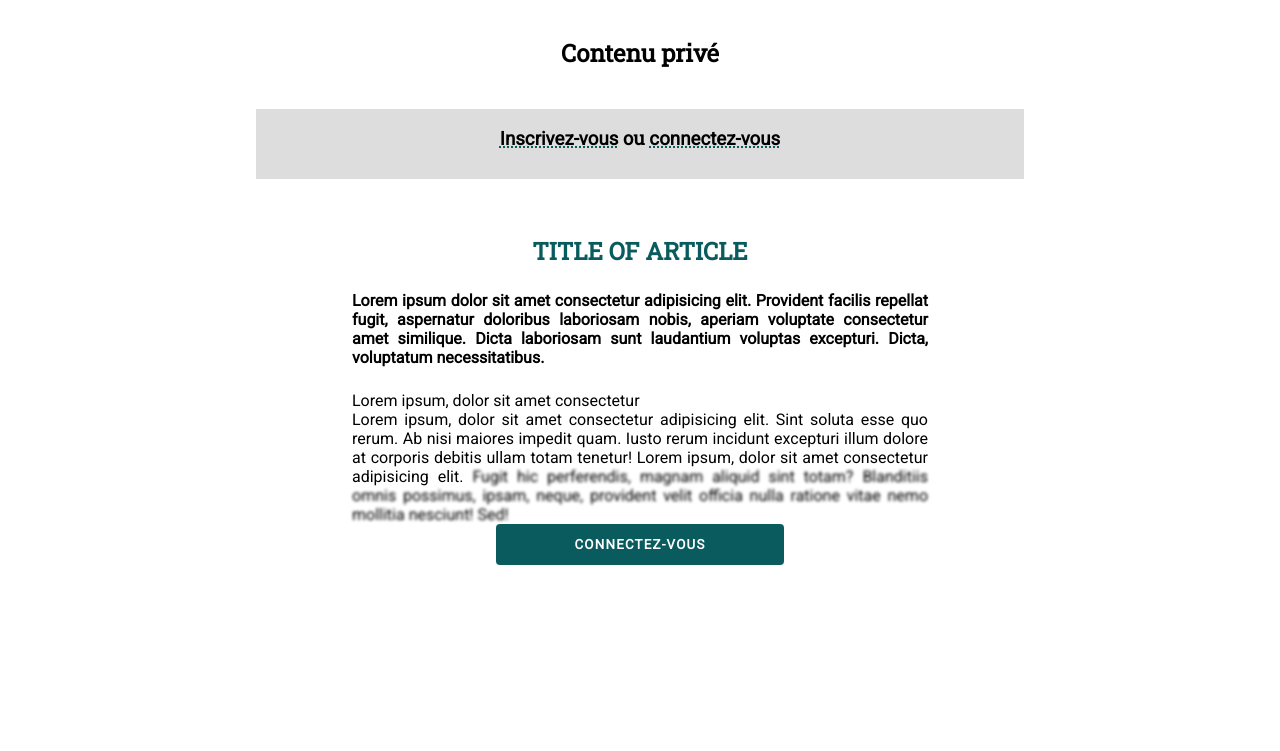
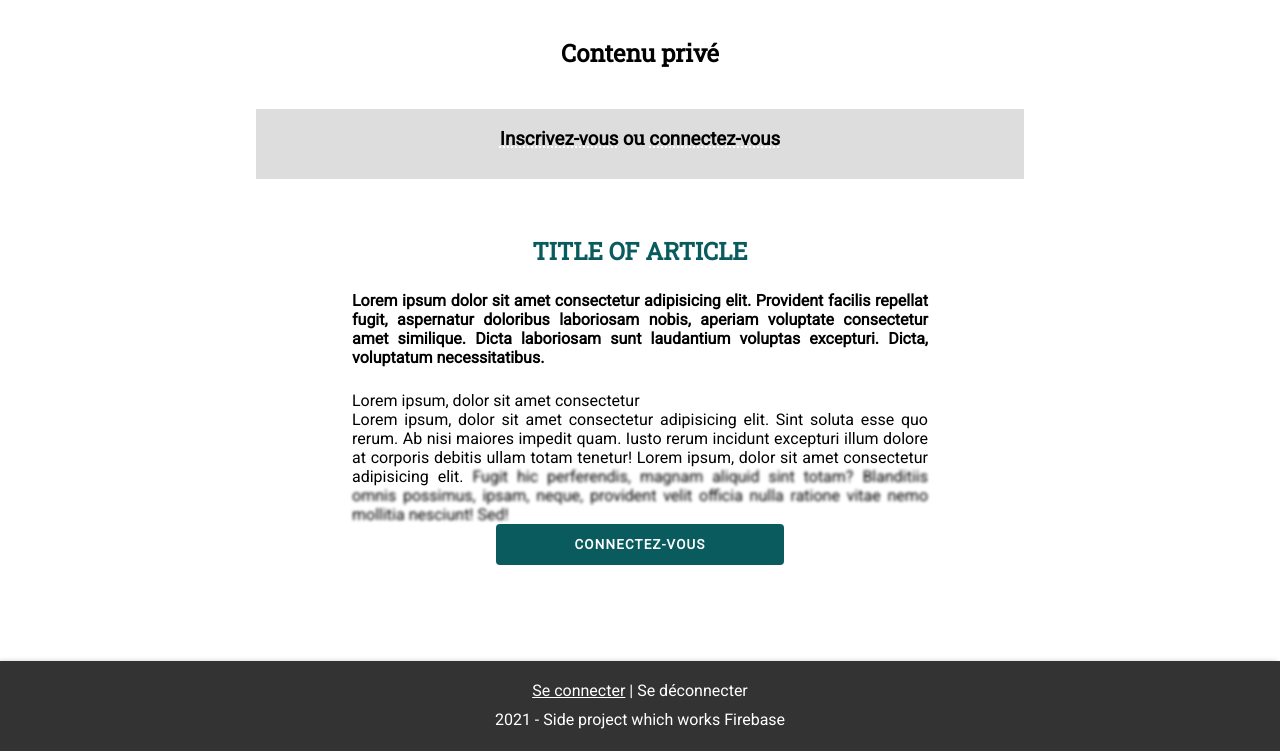
Before and after one commit to alice-sebego/authenfication-system-with-firebase, a website built with webpack: page index.html in a window 1280 px wide. Shown: the part 144-895 px from the top of the page. Before the commit the page ends 800 px from the top, so only its background shows below. Built offline with nearby package versions, Linux system fonts and the light colour scheme; some packages are replaced by stand-ins of ours; no server answers; files whose address does not match are found by name.

Commit message:
Create the footer

```diff
--- a/index.html
+++ b/index.html
@@ -74,10 +74,10 @@
         </form>
     </section>
     <main>
-
     </main>
     <footer>
-
+        <p><a href="#forms" class="connection">Se connecter</a> | <span>Se déconnecter</span></p>
+        <p><span id="year"></span> - Side project which works Firebase</p>
     </footer>
 </body>
 </html>
--- a/src/css/style.css
+++ b/src/css/style.css
@@ -63,7 +63,7 @@ h3{
 }
 
 h3 span{
-    text-decoration: 2px dotted rgb(9, 91, 94) underline;
+    text-decoration: 2px dotted white underline;
 }
 
 #picture{
@@ -204,6 +204,20 @@ main > button{
     text-transform: uppercase;
 }
 
+footer{
+    margin-top: 10vh;
+    padding: 2vh 3vw;
+    text-align: center;
+    line-height: 1.8em;
+    box-shadow: -.1em 0 .3em rgba(0, 0, 0, 0.2);
+    color: white;
+    background-color: #333;
+}
+
+footer a{
+    color: white;
+}
+
 /* Responsive display */
 @media screen and (max-width: 700px){
 
--- a/src/js/article-content.js
+++ b/src/js/article-content.js
@@ -1,4 +1,5 @@
-export const contentMain = {
+export const contentMain =
+{
     forUserDisconnected : `
     <h2>Title of article</h2>
     <p class="chapo">Lorem ipsum dolor sit amet consectetur adipisicing elit. Provident facilis repellat fugit, aspernatur doloribus laboriosam nobis, aperiam voluptate consectetur amet similique. Dicta laboriosam sunt laudantium voluptas excepturi. Dicta, voluptatum necessitatibus.</p>
@@ -7,6 +8,7 @@ export const contentMain = {
     </p>
     <input type="button" class="connection" value="Connectez-vous"/>
     `,
+
     forUserLogged : `
     <h2>Title of article</h2>
     <p class="chapo">Lorem ipsum dolor sit amet consectetur adipisicing elit. Provident facilis repellat fugit, aspernatur doloribus laboriosam nobis, aperiam voluptate consectetur amet similique. Dicta laboriosam sunt laudantium voluptas excepturi. Dicta, voluptatum necessitatibus.</p>
--- a/src/js/main.js
+++ b/src/js/main.js
@@ -132,3 +132,7 @@ $navigationBar.addEventListener("click", () => $navigationUl.classList.toggle("n
 // Add tabindex attribute for each element with class "connection" & "subscription"
 util.addTabindex($connection);
 util.addTabindex($subscription);
+
+// Display current year on the footer
+const $year = document.querySelector("#year");
+util.displayCurrentYear($year);
--- a/src/js/utils.js
+++ b/src/js/utils.js
@@ -2,7 +2,7 @@
  * Revome an element of DOM
  * @param {HTMLElement} element
  */
-export const removeElement = (element) => {
+export const removeElement = element => {
 
     setTimeout(() => {
         element.remove();
@@ -28,8 +28,15 @@ export const handleMsgError = (formElement, message) =>{
  * Add attribute Tabindex for each element of a collection
  * @param {array} elements
  */
-export const addTabindex = (elements) => {
-    elements.forEach(element => {
-        element.setAttribute("tabindex", "0");
-    });
+export const addTabindex = elements => {
+    elements.forEach(element => element.setAttribute("tabindex", "0"));
 }
+
+/**
+ * Display cuurent year on the DOM
+ * @param {HTMLElement} element
+ */
+export const displayCurrentYear = element =>{
+    const date = new Date(Date.now());
+    element.innerHTML = date.getFullYear();
+}
```
Also changed, not shown: dist/bundle.js.
